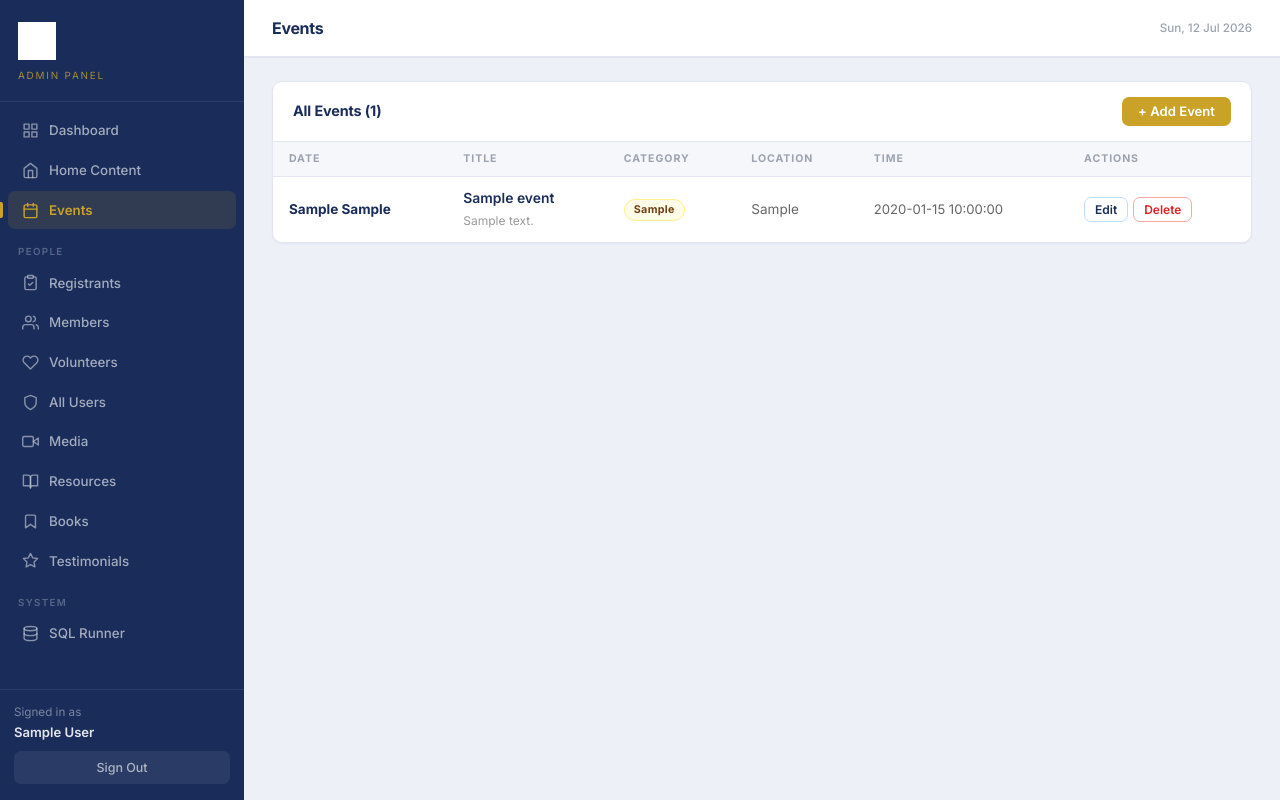
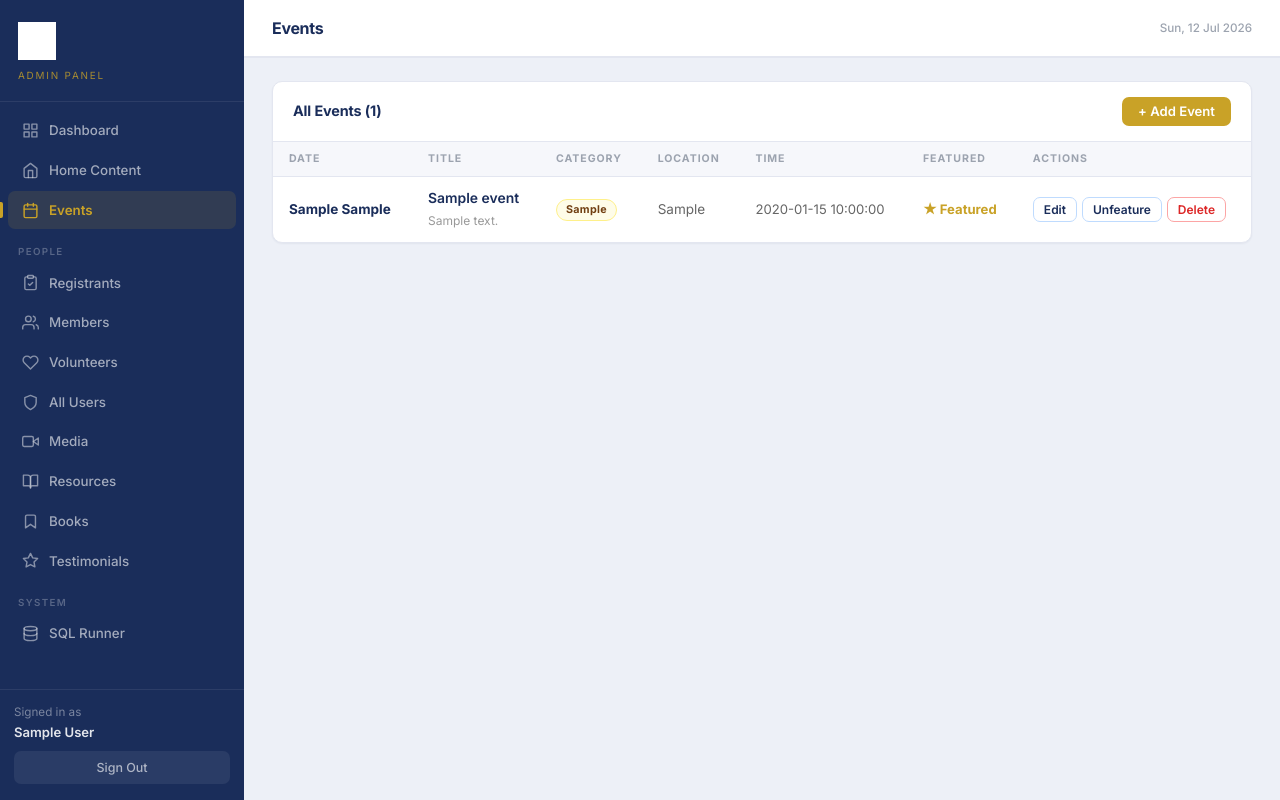
Before and after one commit to eloieloie/visual-word-media, a PHP site: page /admin/events.php in a window 1280 px wide. Run offline with PHP 8.4, Linux system fonts and the light colour scheme; the visitor is signed in with stand-in values (Sample User, id 1); tables that the repository leaves empty or names only in its code hold one stand-in row (values such as "Sample post").

Commit message:
feat: add featured toggle to events admin page
- Added 'feature' POST action to toggle is_featured on any event
- Added Featured column to the events table showing gold star for featured events
- Added Feature/Unfeature button in actions column (gold-bordered for unfeatured, default for featured)
- Updated colspan from 6 to 7 for the empty-state row

Co-Authored-By: Claude Sonnet 4.6 <noreply@anthropic.com>

```diff
--- a/vwm_backend/admin/events.php
+++ b/vwm_backend/admin/events.php
@@ -32,6 +32,13 @@ if ($_SERVER['REQUEST_METHOD'] === 'POST') {
                 $stmt->execute([$month,$day,$title,$category,$desc,$location,$time]);
                 $_SESSION['flash'] = ['type' => 'success', 'msg' => 'Event created successfully.'];
             }
+        }
+    } elseif ($action === 'feature') {
+        $id      = intval($_POST['id']      ?? 0);
+        $feature = intval($_POST['feature'] ?? 0);
+        if ($id) {
+            $db->prepare('UPDATE events SET is_featured = ? WHERE id = ?')->execute([$feature, $id]);
+            $_SESSION['flash'] = ['type' => 'success', 'msg' => $feature ? 'Event marked as featured.' : 'Event unfeatured.'];
         }
     } elseif ($action === 'delete') {
         $id = intval($_POST['id'] ?? 0);
@@ -71,6 +78,7 @@ require_once '_header.php';
         <th>Category</th>
         <th>Location</th>
         <th>Time</th>
+        <th>Featured</th>
         <th>Actions</th>
       </tr>
     </thead>
@@ -87,8 +95,24 @@ require_once '_header.php';
           <td style="color:#666"><?= htmlspecialchars($e['location']) ?></td>
           <td style="color:#666;font-size:0.82rem"><?= htmlspecialchars($e['time']) ?></td>
           <td>
+            <?php $featured = !empty($e['is_featured']); ?>
+            <?php if ($featured): ?>
+              <span style="color:var(--gold);font-weight:700;font-size:0.82rem">★ Featured</span>
+            <?php else: ?>
+              <span style="color:var(--tx3);font-size:0.82rem">—</span>
+            <?php endif; ?>
+          </td>
+          <td>
             <div class="actions">
               <button class="btn-edit-sm" onclick='editEvent(<?= json_encode($e) ?>)'>Edit</button>
+              <form method="POST" style="display:inline">
+                <input type="hidden" name="action" value="feature">
+                <input type="hidden" name="id" value="<?= $e['id'] ?>">
+                <input type="hidden" name="feature" value="<?= $featured ? 0 : 1 ?>">
+                <button type="submit" class="btn-edit-sm" style="<?= $featured ? '' : 'border-color:var(--gold);color:var(--gold)' ?>">
+                  <?= $featured ? 'Unfeature' : '★ Feature' ?>
+                </button>
+              </form>
               <form method="POST" style="display:inline" onsubmit="return confirm('Remove this event?')">
                 <input type="hidden" name="action" value="delete">
                 <input type="hidden" name="id" value="<?= $e['id'] ?>">
@@ -99,7 +123,7 @@ require_once '_header.php';
         </tr>
         <?php endforeach; ?>
       <?php else: ?>
-        <tr class="empty-row"><td colspan="6">No events yet. Add one above.</td></tr>
+        <tr class="empty-row"><td colspan="7">No events yet. Add one above.</td></tr>
       <?php endif; ?>
     </tbody>
   </table>
```
